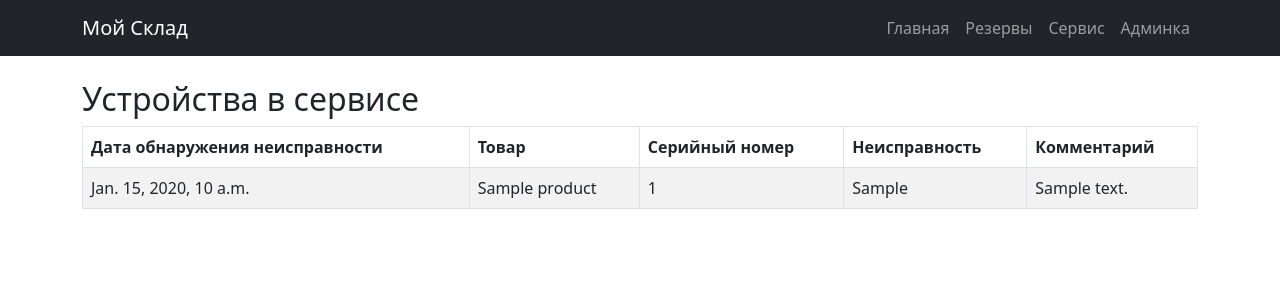
After one commit to RomahaPoleha/TMS, a Django app: template inventory/templates/inventory/service.html in a window 1280 px wide. The commit adds this page. Shown: the top 300 px of the page. Run offline with Django 3.2, Linux system fonts and the light colour scheme; the template is opened without the code that fills it: most values are stand-ins (such as "Sample title", 1, 10 or a date in 2020).

Commit message:
добавлена страница с выводом сервисного оборудования

```diff
--- a/inventory/templates/inventory/base.html
+++ b/inventory/templates/inventory/base.html
@@ -16,6 +16,8 @@
             <div class="navbar-nav">
                 <a class="nav-link" href="{% url 'dashboard' %}">Главная</a>
                 <a class="nav-link" href="{% url 'reservations' %}">Резервы</a>
+                <a class="nav-link" href="{% url 'service' %}">Сервис</a>
+
                 <a class="nav-link" href="/admin/">Админка</a>
             </div>
         </div>
--- /dev/null
+++ b/inventory/templates/inventory/service.html
@@ -0,0 +1,30 @@
+{% extends "inventory/base.html" %}
+
+{% block content %}
+
+<h2>Устройства в сервисе</h2>
+
+    <table class="table table-striped table-hover table-bordered">
+    <thead>
+     <tr>
+        <th> Дата обнаружения неисправности</th>
+        <th> Товар </th>
+        <th> Серийный номер </th>
+        <th> Неисправность </th>
+        <th> Комментарий </th>
+    </tr>
+    </thead>
+    <tbody>
+    {% for unit in units %}
+    <tr>
+        <td>{{ unit.service_received_at }}</td>
+            <td>{{ unit.product }}</td>
+            <td>{{ unit.serial_number }}</td>
+            <td>{{ unit.defect_type }}</td>
+            <td>{{ unit.service_comment }}</td>
+    </tr>
+    {% endfor %}
+    </tbody>
+    </table>
+
+{% endblock %}
--- a/inventory/urls.py
+++ b/inventory/urls.py
@@ -3,5 +3,6 @@ from . import views
 
 urlpatterns = [
     path('', views.main_dashboard,name = 'dashboard'), # Путь на главную страницу
-    path('reservations', views.active_reservations, name = 'reservations')
+    path('reservations', views.active_reservations, name = 'reservations'),
+    path('service/', views.active_service, name = 'service')
 ]
--- a/inventory/views.py
+++ b/inventory/views.py
@@ -3,7 +3,7 @@ from django.db.models.functions import Coalesce
 from django.shortcuts import render
 from django.db.models import Count, Sum, Q, Subquery, OuterRef
 
-from inventory.models import Product, Reservation, ReservationItem
+from inventory.models import Product, Reservation, ReservationItem, Unit
 
 
 # Вывод данных в главную таблицу
@@ -36,3 +36,7 @@ def main_dashboard(request):
 def active_reservations(request):
     reservations = Reservation.objects.filter(is_fulfilled=False)
     return render(request, "inventory/reservations.html", {"reservations":reservations})
+
+def active_service(request):
+    units = Unit.objects.filter( status = "IN_SERVICE").order_by('service_received_at')
+    return render(request, "inventory/service.html", {"units":units})
```
